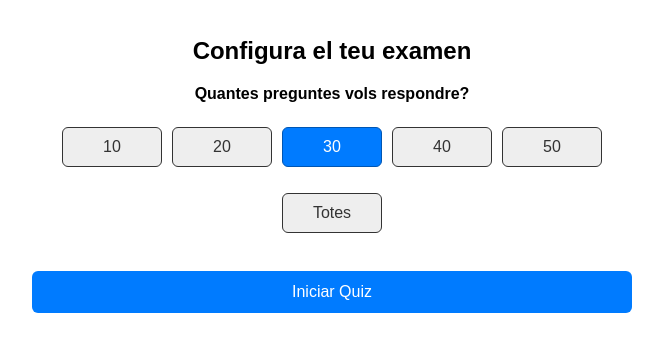
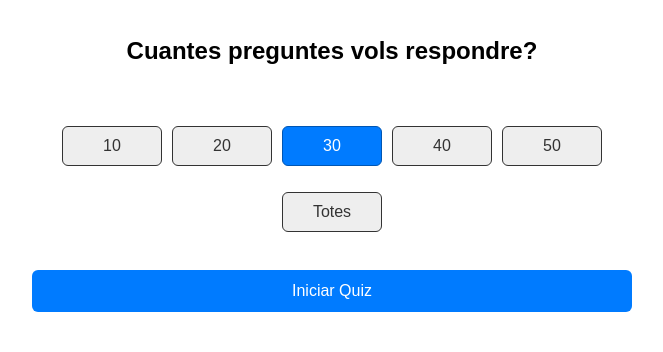
Before and after one commit to Joel-Vega-Gomez-IT/Quizz, a plain HTML site: page index.html in a window 1280 px wide. Shown: the part 102-454 px from the top of the page, without its empty margins (308-971 px from the left). Drawn offline with Linux system fonts and the light colour scheme.

Commit message:
Update index.html

```diff
--- a/index.html
+++ b/index.html
@@ -169,15 +169,16 @@
 
   <!-- Pantalla de configuració -->
   <div id="config-container">
-    <h2>Configura el teu examen</h2>
+    <h2>Cuantes preguntes vols respondre?</h2>
+    <br>
     <!--<p><b>Selecciona el RA:</b></p>
     <div id="ra-buttons" class="grupo-botones">
       <button data-value="ambos" class="seleccionat">Ambdós</button>
       <button data-value="ra1">RA1</button>
       <button data-value="ra2">RA2</button>
-    </div>-->
+    </div>
 
-    <p><b>Quantes preguntes vols respondre?</b></p>
+    <p><b>Quantes preguntes vols respondre?</b></p>-->
     <div id="numPreguntas-buttons" class="grupo-botones">
       <button data-value="10">10</button>
       <button data-value="20">20</button>
```
